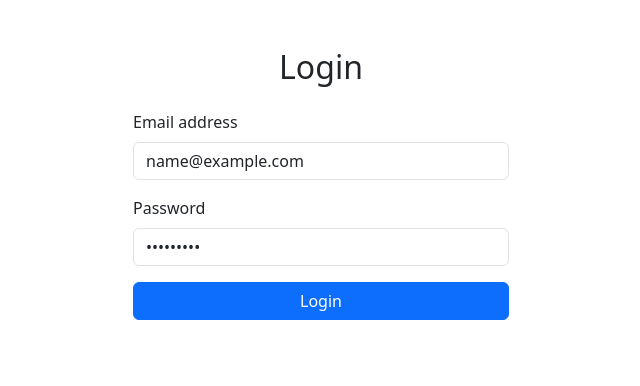
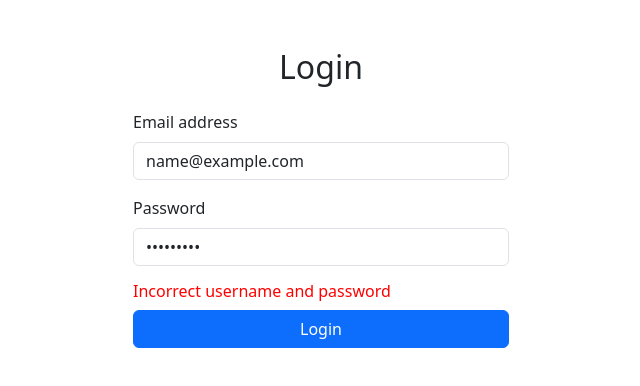
Before and after one commit to mirrosyaa/FileLabs, a React (Create React App) app in the folder client/: page / in a window 1280 px wide. Both pictures are taken after typing "name@example.com", "Sample123" into the empty fields and a click on the button "Login". Shown: the top 386 px of the page, without its empty margins (319-959 px from the left). Built offline with nearby package versions, Linux system fonts and the light colour scheme; no server answers.

Commit message:
Added login error message

```diff
--- a/client/src/CSS/login.css
+++ b/client/src/CSS/login.css
@@ -1,3 +1,7 @@
-h1{
-    color: blue;
+h1 {
+  color: blue;
 }
+.err {
+  color: red;
+  font-size: 16px;
+}
--- a/client/src/components/loginForm.jsx
+++ b/client/src/components/loginForm.jsx
@@ -7,6 +7,8 @@ function LoginForm() {
   const navigate = useNavigate(); // used to help navigate between login and home page
   const [email, setEmail] = useState("");
   const [password, setPassword] = useState("");
+  const [loginError, setLoginError] = useState(false);
+  const errorMessage = <h3 className="err">Incorrect username and password</h3>;
 
   // Handle login form submission
   const handleSubmit = async (e) => {
@@ -25,6 +27,7 @@ function LoginForm() {
     } catch (err) {
       // if login fails, log the error from the backend
       console.error("Login error:", err);
+      setLoginError(true);
     }
   };
 
@@ -61,6 +64,7 @@ function LoginForm() {
             required
           />
         </div>
+        <div>{loginError ? errorMessage : null}</div>
 
         <button type="submit" className="btn btn-primary w-100">
           Login
```
